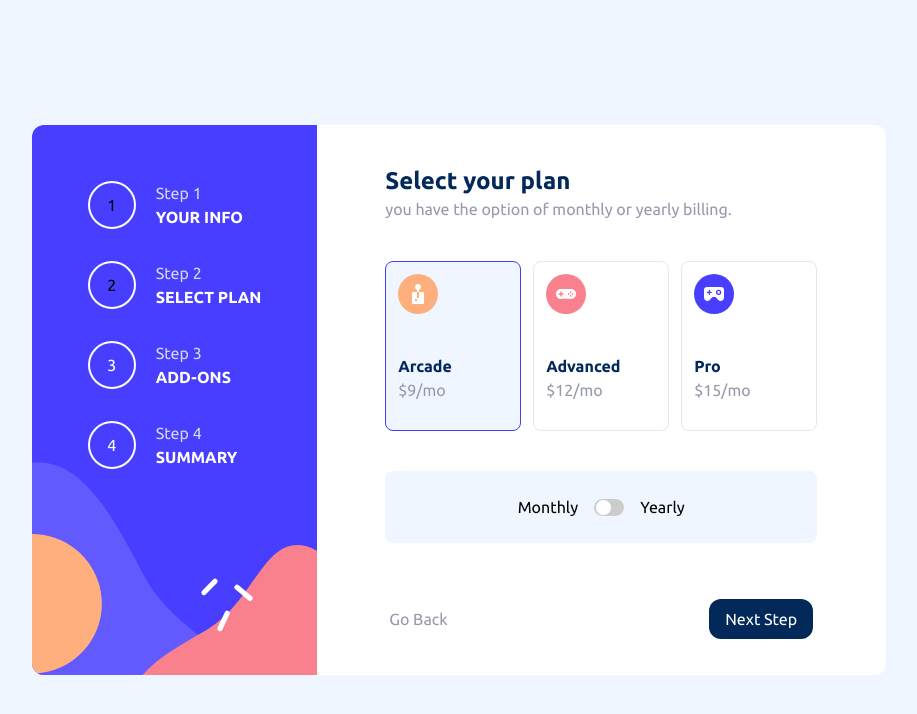
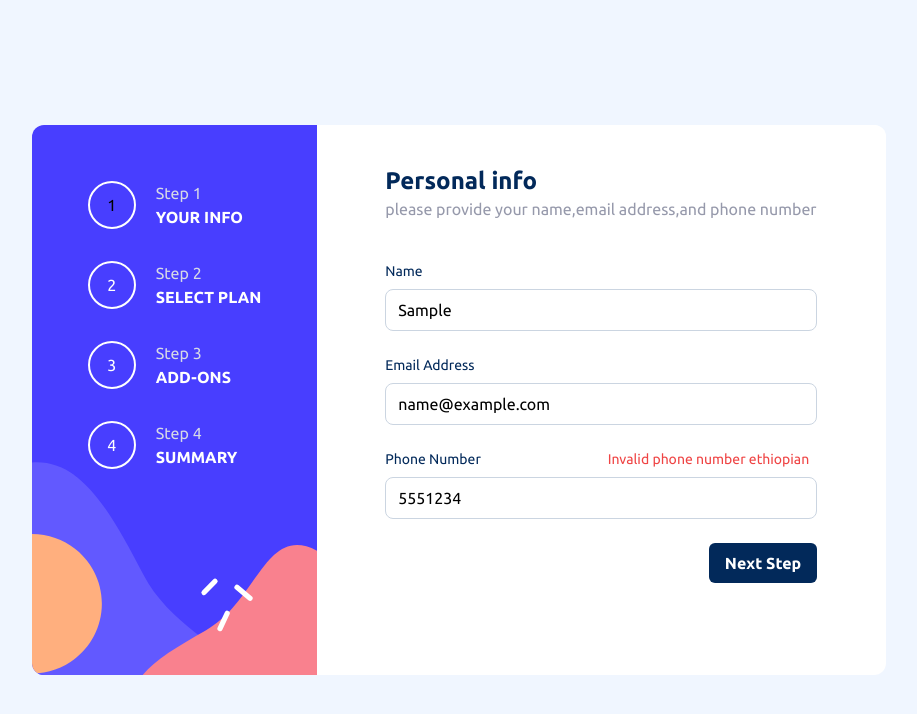
Before and after one commit to JohnAssebe/Multi-step-form, a React app: page / in a window 1280 px wide. Both pictures are taken after typing "Sample", "name@example.com", "5551234" into the empty fields and a click on the button "Next Step". Shown: the top 714 px of the page, without its empty margins (181-1098 px from the left). Built offline with nearby package versions, Linux system fonts and the light colour scheme; the HTML template or start-up script is replaced by a standard one.

Commit message:
chore(validation): step1 form validation done :sparkles:

```diff
--- a/src/components/step1Form.jsx
+++ b/src/components/step1Form.jsx
@@ -1,5 +1,6 @@
 /*eslint-disable*/
 import { useFormik } from "formik";
+import { validate } from "../utils/validate";
 const FirstStepForm = ({ formData, updateFormData, nextStep }) => {
   const formik = useFormik({
     initialValues: {
@@ -7,6 +8,7 @@ const FirstStepForm = ({ formData, updateFormData, nextStep }) => {
       email: formData?.email || "",
       phoneNumber: formData?.phoneNumber || "",
     },
+    validate,
     onSubmit: (values) => {
       updateFormData(values);
       nextStep();
@@ -21,47 +23,79 @@ const FirstStepForm = ({ formData, updateFormData, nextStep }) => {
         </p>
         <div className="flex flex-col items-start gap-6 py-10">
           <div className="w-full space-y-2">
+            <div className="flex items-center justify-between w-full">
               <label htmlFor="name" className="block text-sm text-Marineblue">
                 Name
               </label>
+              {formik.touched.name && formik.errors.name && (
+                <div className="pr-2">
+                  <p className="text-sm text-red-500">{formik.errors.name}</p>
+                </div>
+              )}
+            </div>
             <input
               id="name"
               type="text"
-              className="w-full px-3 py-2 border rounded-lg outline-none focus:border-Marineblue border-slate-300 placeholder:text-Coolgray placeholder:text-sm"
+              className={`w-full px-3 py-2 border rounded-lg outline-none focus:border-Marineblue border-slate-300 placeholder:text-Coolgray placeholder:text-sm ${
+                formik.errors.name && "border-red-600"
+              }`}
               placeholder="e.g. Stephen King"
               name="name"
               value={formik.values.name}
               onChange={formik.handleChange}
+              onBlur={formik.handleBlur}
             />
           </div>
 
           <div className="w-full space-y-2">
+            <div className="flex items-center justify-between w-full">
               <label htmlFor="name" className="block text-sm text-Marineblue">
                 Email Address
               </label>
+              {formik.touched.email && formik.errors.email && (
+                <div className="pr-2">
+                  <p className="text-sm text-red-500">{formik.errors.email}</p>
+                </div>
+              )}
+            </div>
             <input
               id="name"
               type="email"
-              className="w-full px-3 py-2 border rounded-lg outline-none focus:border-Marineblue border-slate-300 placeholder:text-Coolgray placeholder:text-sm"
+              className={`w-full px-3 py-2 border rounded-lg outline-none focus:border-Marineblue border-slate-300 placeholder:text-Coolgray placeholder:text-sm ${
+                formik.errors.email && "border-red-600"
+              }`}
               placeholder="e.g. StephenKing@lorem.com"
               name="email"
               value={formik.values.email}
               onChange={formik.handleChange}
+              onBlur={formik.handleBlur}
             />
           </div>
 
           <div className="w-full space-y-2">
+            <div className="flex items-center justify-between w-full">
               <label htmlFor="name" className="block text-sm text-Marineblue">
                 Phone Number
               </label>
+              {formik.touched.phoneNumber && formik.errors.phoneNumber && (
+                <div className="pr-2">
+                  <p className="text-sm text-red-500">
+                    {formik.errors.phoneNumber}
+                  </p>
+                </div>
+              )}
+            </div>
             <input
               id="name"
               type="tel"
-              className="w-full px-3 py-2 border rounded-lg outline-none focus:border-Marineblue border-slate-300 placeholder:text-Coolgray placeholder:text-sm"
+              className={`w-full px-3 py-2 border rounded-lg outline-none focus:border-Marineblue border-slate-300 placeholder:text-Coolgray placeholder:text-sm ${
+                formik.errors.phoneNumber && "border-red-600"
+              }`}
               placeholder="e.g. +12 345 678 90"
               name="phoneNumber"
               value={formik.values.phoneNumber}
               onChange={formik.handleChange}
+              onBlur={formik.handleBlur}
             />
           </div>
           <button
--- /dev/null
+++ b/src/utils/validate.js
@@ -0,0 +1,18 @@
+export const validate = (values) => {
+  const errors = {};
+  const phoneExp = /^(^\+251|^251|^0)?(9|7)\d{8}$/;
+  if (!values.name) {
+    errors.name = "Name field is required";
+  }
+  if (!values.email) {
+    errors.email = "Required";
+  } else if (!/^[A-Z0-9._%+-]+@[A-Z0-9.-]+\.[A-Z]{2,4}$/i.test(values.email)) {
+    errors.email = "Invalid email address";
+  }
+  if (!values.phoneNumber) {
+    errors.phoneNumber = "phone field is required";
+  } else if (!phoneExp.test(values.phoneNumber)) {
+    errors.phoneNumber = "Invalid phone number ethiopian";
+  }
+  return errors;
+};
```
Lines whose indentation alone changed are shown as unchanged.
